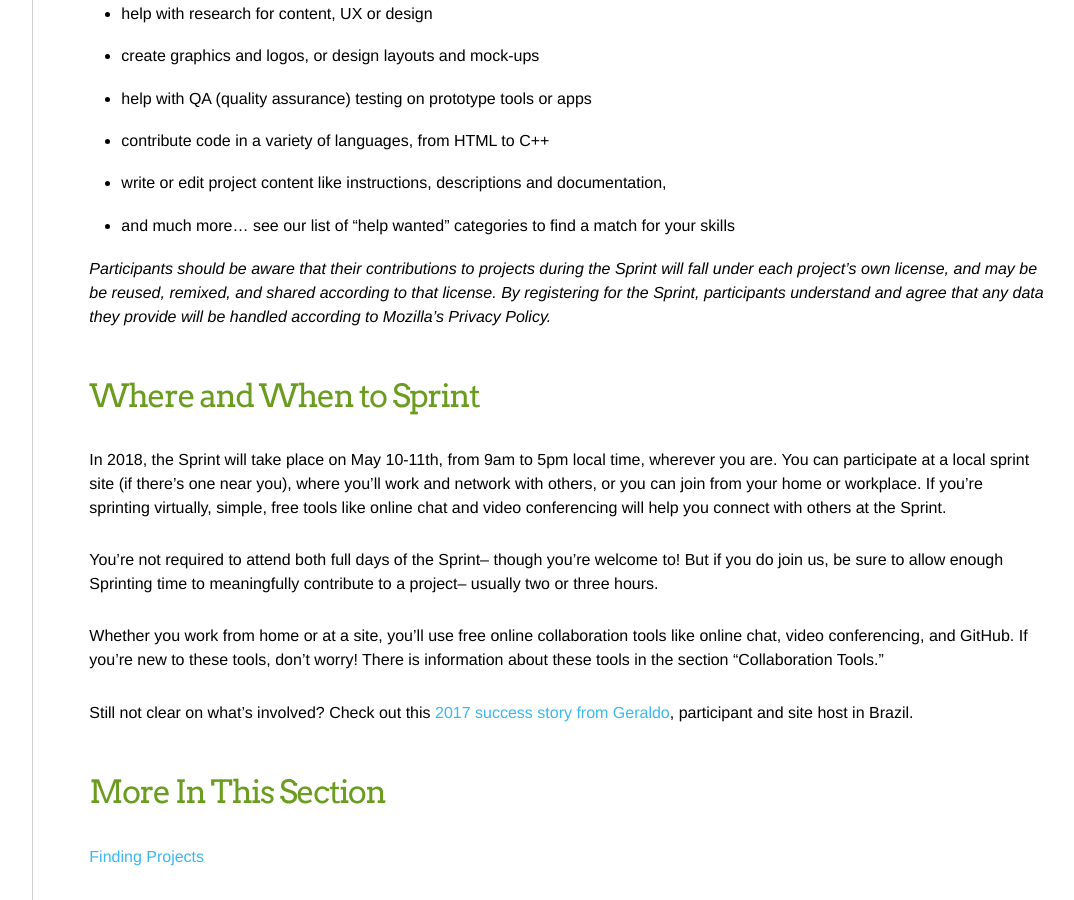
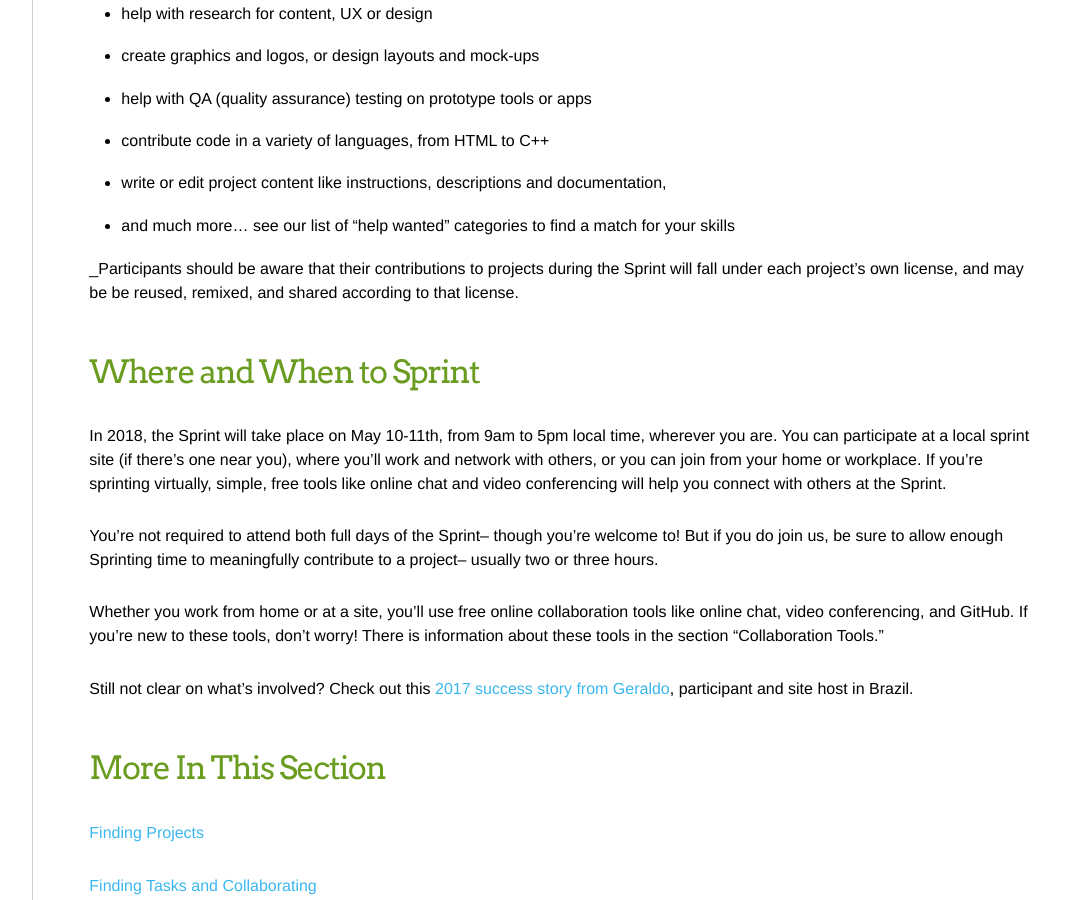
Before and after one commit to mozilla/global-sprint, a Jekyll site: the page built from _articles/participants-guide.md, in a window 1280 px wide and 900 px high, scrolled down 479 px. Shown: the whole window, without its empty margins (180-1254 px from the left). Built offline with Jekyll 4.4.1, drawn with Linux system fonts in a browser that asks for light colours; comment, search, counter and statistics services are not loaded.

Commit message:
Update participants-guide.md

```diff
--- a/_articles/participants-guide.md
+++ b/_articles/participants-guide.md
@@ -23,7 +23,7 @@ As a participant at the Global Sprint, you might:
 * write or edit project content like instructions, descriptions and documentation,
 * and much more… see our list of “help wanted” categories to find a match for your skills
 
-_Participants should be aware that their contributions to projects during the Sprint will fall under each project’s own license, and may be be reused, remixed, and shared according to that license. By registering for the Sprint, participants understand and agree that any data they provide will be handled according to Mozilla’s Privacy Policy._
+_Participants should be aware that their contributions to projects during the Sprint will fall under each project’s own license, and may be be reused, remixed, and shared according to that license.
 
 ### Where and When to Sprint
 In 2018, the Sprint will take place on May 10-11th, from 9am to 5pm local time, wherever you are.  You can participate at a local sprint site (if there’s one near you), where you’ll work and network with others, or you can join from your home or workplace.  If you’re sprinting virtually, simple, free tools like online chat and video conferencing will help you connect with others at the Sprint.
```
